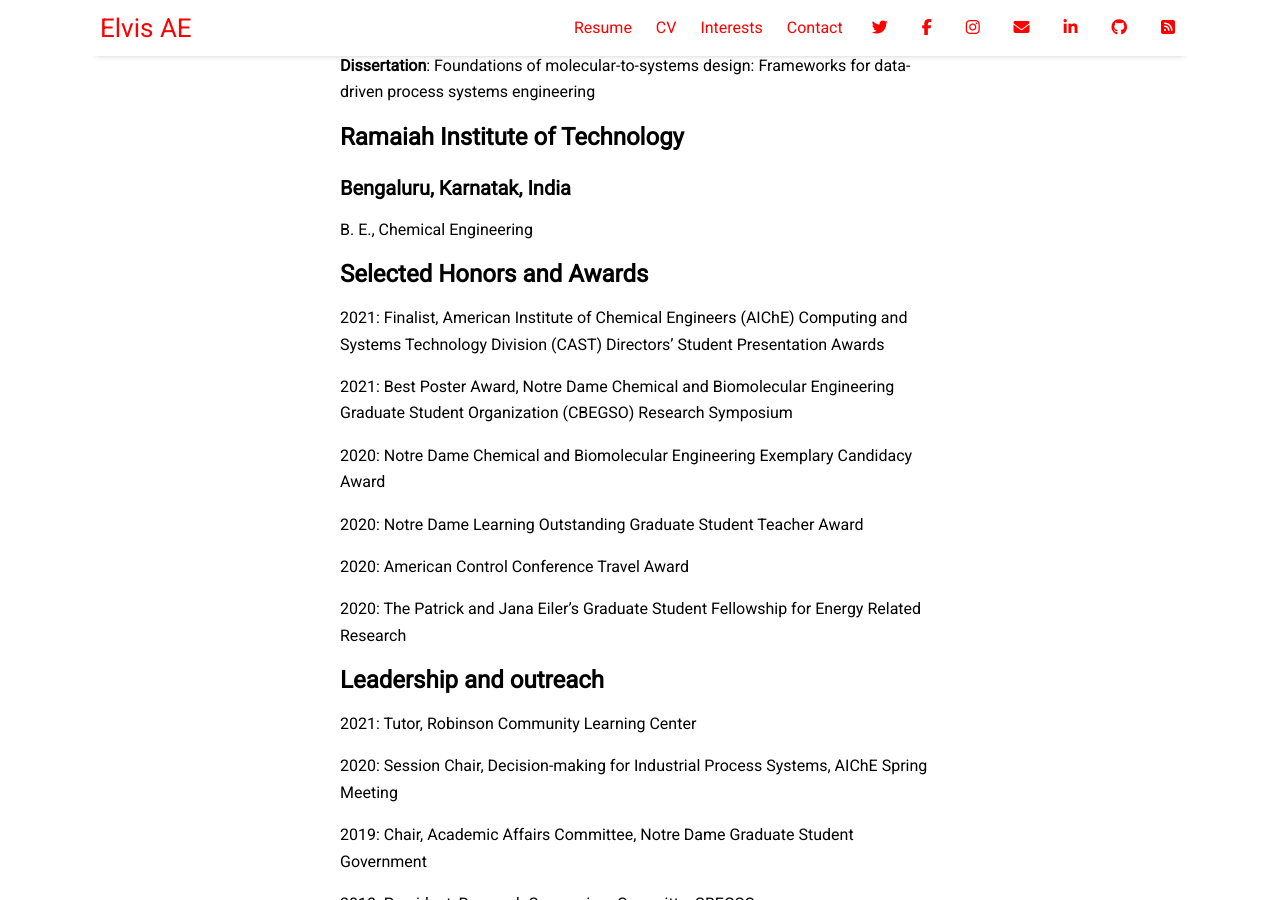
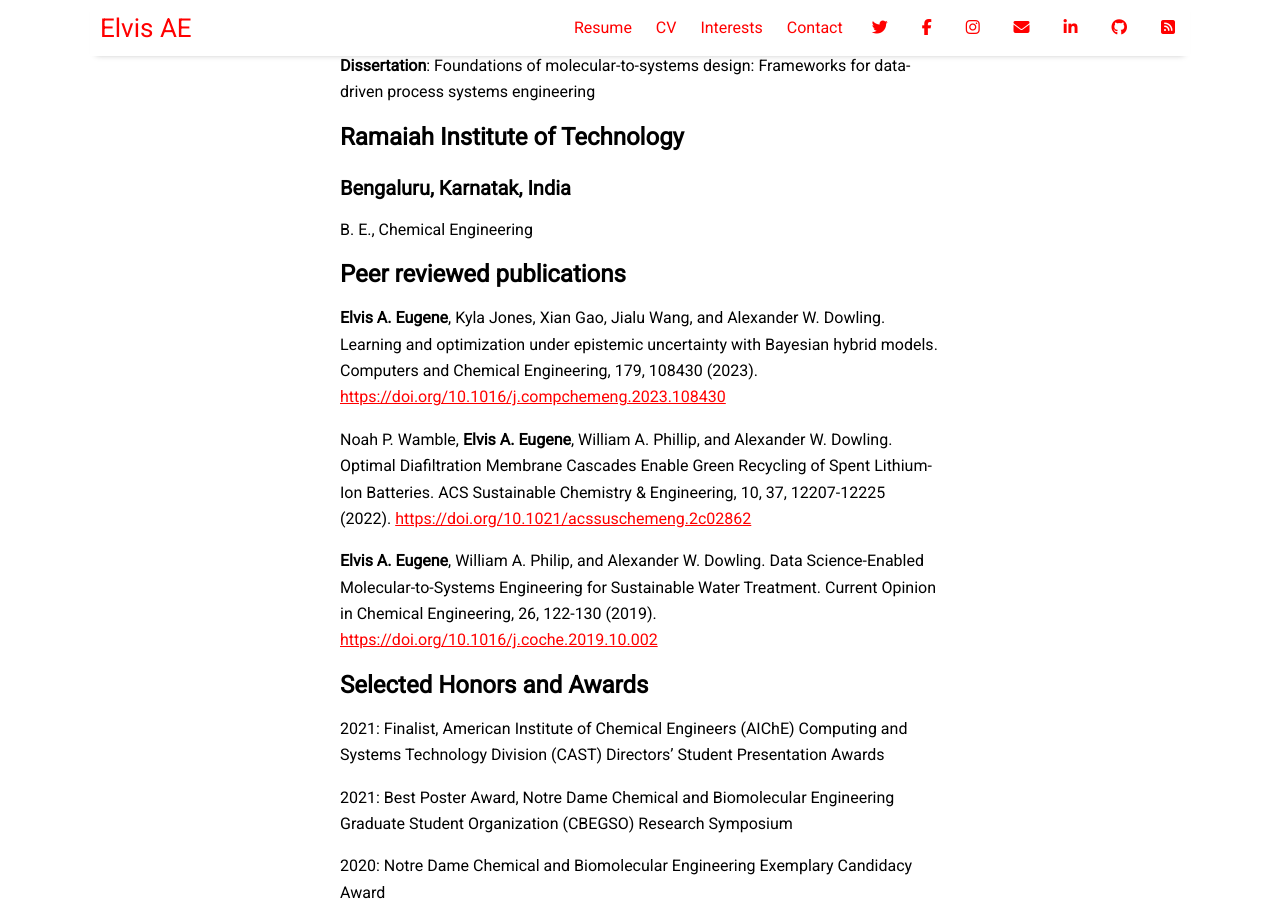
Before and after one commit to otherelvis/otherelvis.github.io, a Jekyll site: the page built from pages/resume.md, in a window 1280 px wide and 900 px high, scrolled down 2810 px. Built offline with Jekyll 4.4.1, drawn with Linux system fonts in a browser that asks for light colours; nearby versions of some CDN libraries.

Commit message:
Add peer-reviewed publications section to resume
Added a section for peer-reviewed publications with details.

```diff
--- a/pages/resume.md
+++ b/pages/resume.md
@@ -68,6 +68,13 @@ M.S., Chemical Engineering
 ### Bengaluru, Karnatak, India
 B. E., Chemical Engineering
 
+## Peer reviewed publications
+**Elvis A. Eugene**, Kyla Jones, Xian Gao, Jialu Wang, and Alexander W. Dowling. Learning and optimization under epistemic uncertainty with Bayesian hybrid models. Computers and Chemical Engineering, 179, 108430 (2023). [https://doi.org/10.1016/j.compchemeng.2023.108430](https://doi.org/10.1016/j.compchemeng.2023.108430)
+
+Noah P. Wamble, **Elvis A. Eugene**, William A. Phillip, and Alexander W. Dowling. Optimal Diafiltration Membrane Cascades Enable Green Recycling of Spent Lithium-Ion Batteries. ACS Sustainable Chemistry & Engineering, 10, 37, 12207-12225 (2022). [https://doi.org/10.1021/acssuschemeng.2c02862](https://doi.org/10.1021/acssuschemeng.2c02862)
+
+**Elvis A. Eugene**, William A. Philip, and Alexander W. Dowling. Data Science-Enabled Molecular-to-Systems Engineering for Sustainable Water Treatment. Current Opinion in Chemical Engineering, 26, 122-130 (2019). [https://doi.org/10.1016/j.coche.2019.10.002](https://doi.org/10.1016/j.coche.2019.10.002)
+
 ## Selected Honors and Awards
 2021: Finalist, American Institute of Chemical Engineers (AIChE) Computing and Systems Technology Division (CAST) Directors’ Student Presentation Awards
 
```
